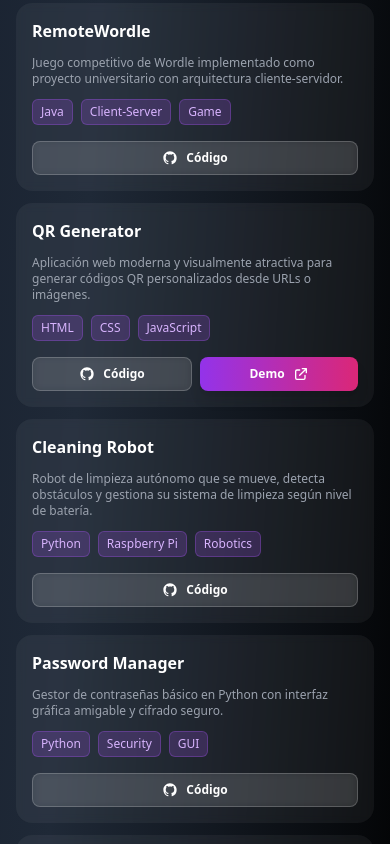
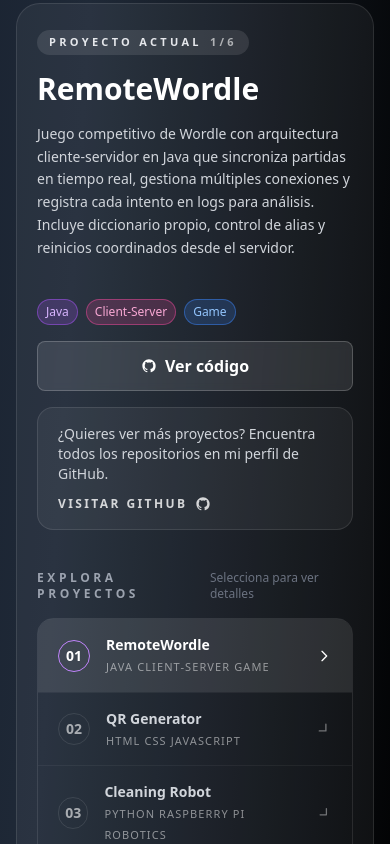
Before and after one commit to medinafdzz/Portfolio, a React (Vite) app: page / in a window 390 px wide. Shown: the part 4720-5564 px from the top of the page. Built offline with nearby package versions, Linux system fonts and the light colour scheme.

Commit message:
Ajuste grid e interfaz de los proyectos

```diff
--- a/src/components/Projects.jsx
+++ b/src/components/Projects.jsx
@@ -1,46 +1,53 @@
+import { useState } from 'react';
 import SectionTitle from './SectionTitle';
-import ProjectCard from './ProjectCard';
+import Badge from './Badge';
+import Button from './Button';
 
 function Projects() {
   const projects = [
     {
       title: "RemoteWordle",
-      description: "Juego competitivo de Wordle implementado como proyecto universitario con arquitectura cliente-servidor.",
+      description: "Juego competitivo de Wordle con arquitectura cliente-servidor en Java que sincroniza partidas en tiempo real, gestiona múltiples conexiones y registra cada intento en logs para análisis. Incluye diccionario propio, control de alias y reinicios coordinados desde el servidor.",
       tags: ["Java", "Client-Server", "Game"],
       github: "https://github.com/medinafdzz/RemoteWordle"
     },
     {
       title: "QR Generator",
-      description: "Aplicación web moderna y visualmente atractiva para generar códigos QR personalizados desde URLs o imágenes.",
+      description: "Aplicación web responsiva que genera códigos QR tanto desde URLs como a partir de imágenes subidas y alojadas en Imgur. Está construida solo con HTML, CSS y JavaScript, e integra animaciones ligeras y mensajes de estado para una experiencia clara.",
       tags: ["HTML", "CSS", "JavaScript"],
       github: "https://github.com/medinafdzz/QR-generator",
       demo: "https://medinafdzz.github.io/QR-generator"
     },
     {
       title: "Cleaning Robot",
-      description: "Robot de limpieza autónomo que se mueve, detecta obstáculos y gestiona su sistema de limpieza según nivel de batería.",
+      description: "Robot de limpieza autónomo compatible con Raspberry Pi que modela motores, sensores infrarrojos y sistema de baterías para reaccionar a obstáculos y zonas sucias. El Route Management System coordina la ruta en una cuadrícula y permite simular escenarios con pruebas automatizadas.",
       tags: ["Python", "Raspberry Pi", "Robotics"],
       github: "https://github.com/medinafdzz/cleaningrobotpy"
     },
     {
       title: "Password Manager",
-      description: "Gestor de contraseñas básico en Python con interfaz gráfica amigable y cifrado seguro.",
+      description: "Gestor de contraseñas en Python con interfaz Tkinter que cifra credenciales en tokens JWT y los persiste en PostgreSQL. Incluye carga de consultas SQL externas, máscaras de entrada y utilidades para importar o revelar tokens almacenados.",
       tags: ["Python", "Security", "GUI"],
       github: "https://github.com/medinafdzz/Password-manager"
     },
     {
       title: "Calculator",
-      description: "Aplicación simple con operaciones aritméticas básicas y funcionalidades adicionales con interfaz moderna.",
+      description: "Calculadora web con operaciones aritméticas, potencias, raíces y funciones de memoria, pensada para ejecutarse en navegadores sin dependencias. Ofrece cambio a modo oscuro y organización modular del código entre hojas de estilo y scripts reutilizables.",
       tags: ["HTML", "CSS", "JavaScript"],
       github: "https://github.com/medinafdzz/Calculator"
     },
     {
       title: "Commons DbUtils",
-      description: "Contribución al proyecto Apache Commons DbUtils usando herramientas de testing e incluyendo informes.",
+      description: "Contribución al proyecto Apache Commons DbUtils centrada en mejorar la calidad con pruebas generadas mediante Randoop, análisis de cobertura y benchmarking JMH. El trabajo incluye informes de seguridad, documentación y ajustes en el proceso de build Maven.",
       tags: ["Java", "Apache", "Database"],
       github: "https://github.com/medinafdzz/commons-dbutils"
     }
   ];
+
+  const tagPalette = ['purple', 'pink', 'blue', 'green', 'orange'];
+
+  const [activeProjectIndex, setActiveProjectIndex] = useState(0);
+  const activeProject = projects[activeProjectIndex];
 
   return (
     <div>
@@ -48,27 +55,120 @@ function Projects() {
         Proyectos Destacados
       </SectionTitle>
 
-      {/* Grid de proyectos con mejor adaptación para móviles */}
-      <div className="grid grid-cols-1 sm:grid-cols-2 lg:grid-cols-3 gap-3 xs:gap-4">
-        {projects.map((project, index) => (
-          <ProjectCard key={index} {...project} />
+      <div className="rounded-3xl border border-white/10 bg-white/5 px-5 xs:px-6 md:px-8 lg:px-10 py-6 md:py-10">
+        <div className="grid gap-10 lg:grid-cols-[1.3fr_1fr] lg:gap-12">
+          <div className="flex flex-col justify-between gap-10">
+            <div className="space-y-4">
+              <div className="inline-flex items-center gap-2 rounded-full bg-white/10 px-3 py-1 text-[11px] font-semibold uppercase tracking-[0.3em] text-gray-200">
+                Proyecto actual
+                <span className="text-white/60">{activeProjectIndex + 1}/{projects.length}</span>
+              </div>
+
+              <h3 className="text-3xl md:text-4xl font-bold text-white">{activeProject.title}</h3>
+              <p className="text-sm md:text-base leading-relaxed text-gray-300">
+                {activeProject.description}
+              </p>
+            </div>
+
+            <div className="space-y-4">
+              <div className="flex flex-wrap gap-2">
+                {activeProject.tags.map((tag, index) => (
+                  <Badge key={`${activeProject.title}-${tag}`} color={tagPalette[index % tagPalette.length]} size="sm">
+                    {tag}
+                  </Badge>
                 ))}
               </div>
 
-      {/* Call to action */}
-      <div className="mt-8 text-center">
-        <p className="text-gray-400 mb-4 text-sm">¿Quieres ver más proyectos?</p>
+              <div className="flex flex-col sm:flex-row sm:items-center gap-3">
+                <Button
+                  variant="secondary"
+                  size="md"
+                  className="sm:w-auto w-full"
+                  onClick={() => window.open(activeProject.github, '_blank', 'noopener,noreferrer')}
+                >
+                  <svg className="h-4 w-4" fill="currentColor" viewBox="0 0 24 24">
+                    <path fillRule="evenodd" d="M12 2C6.477 2 2 6.484 2 12.017c0 4.425 2.865 8.18 6.839 9.504.5.092.682-.217.682-.483 0-.237-.008-.868-.013-1.703-2.782.605-3.369-1.343-3.369-1.343-.454-1.158-1.11-1.466-1.11-1.466-.908-.62.069-.608.069-.608 1.003.07 1.531 1.032 1.531 1.032.892 1.53 2.341 1.088 2.91.832.092-.647.35-1.088.636-1.338-2.22-.253-4.555-1.113-4.555-4.951 0-1.093.39-1.988 1.029-2.688-.103-.253-.446-1.272.098-2.65 0 0 .84-.27 2.75 1.026A9.564 9.564 0 0112 6.844c.85.004 1.705.115 2.504.337 1.909-1.296 2.747-1.027 2.747-1.027.546 1.379.202 2.398.1 2.651.64.7 1.028 1.595 1.028 2.688 0 3.848-2.339 4.695-4.566 4.943.359.309.678.92.678 1.855 0 1.338-.012 2.419-.012 2.747 0 .268.18.58.688.482A10.019 10.019 0 0022 12.017C22 6.484 17.522 2 12 2z" clipRule="evenodd" />
+                  </svg>
+                  <span>Ver código</span>
+                </Button>
+
+                {activeProject.demo && (
+                  <Button
+                    variant="primary"
+                    size="md"
+                    className="sm:w-auto w-full"
+                    onClick={() => window.open(activeProject.demo, '_blank', 'noopener,noreferrer')}
+                  >
+                    <span>Ver demo</span>
+                    <svg className="h-4 w-4" fill="none" stroke="currentColor" viewBox="0 0 24 24">
+                      <path strokeLinecap="round" strokeLinejoin="round" strokeWidth={2} d="M10 6H6a2 2 0 00-2 2v10a2 2 0 002 2h10a2 2 0 002-2v-4M14 4h6m0 0v6m0-6L10 14" />
+                    </svg>
+                  </Button>
+                )}
+              </div>
+
+              <div className="rounded-2xl border border-white/10 bg-white/5 px-5 py-4 text-sm text-gray-300">
+                <p>
+                  ¿Quieres ver más proyectos? Encuentra todos los repositorios en mi perfil de GitHub.
+                </p>
                 <a
                   href="https://github.com/medinafdzz?tab=repositories"
                   target="_blank"
                   rel="noopener noreferrer"
-          className="inline-flex items-center gap-2 px-5 py-2.5 bg-white/10 hover:bg-white/20 text-white rounded-lg font-semibold transition-all duration-300 border border-white/20 hover:scale-105 text-sm"
+                  className="group mt-3 inline-flex items-center gap-2 text-xs font-semibold uppercase tracking-[0.2em] text-white/80 hover:text-purple-300"
                 >
-          <span>Ver en GitHub</span>
-          <svg className="w-4 h-4" fill="currentColor" viewBox="0 0 24 24">
+                  <span>Visitar GitHub</span>
+                  <svg className="w-4 h-4 transition-colors group-hover:text-purple-300" fill="currentColor" viewBox="0 0 24 24">
                     <path fillRule="evenodd" d="M12 2C6.477 2 2 6.484 2 12.017c0 4.425 2.865 8.18 6.839 9.504.5.092.682-.217.682-.483 0-.237-.008-.868-.013-1.703-2.782.605-3.369-1.343-3.369-1.343-.454-1.158-1.11-1.466-1.11-1.466-.908-.62.069-.608.069-.608 1.003.07 1.531 1.032 1.531 1.032.892 1.53 2.341 1.088 2.91.832.092-.647.35-1.088.636-1.338-2.22-.253-4.555-1.113-4.555-4.951 0-1.093.39-1.988 1.029-2.688-.103-.253-.446-1.272.098-2.65 0 0 .84-.27 2.75 1.026A9.564 9.564 0 0112 6.844c.85.004 1.705.115 2.504.337 1.909-1.296 2.747-1.027 2.747-1.027.546 1.379.202 2.398.1 2.651.64.7 1.028 1.595 1.028 2.688 0 3.848-2.339 4.695-4.566 4.943.359.309.678.92.678 1.855 0 1.338-.012 2.419-.012 2.747 0 .268.18.58.688.482A10.019 10.019 0 0022 12.017C22 6.484 17.522 2 12 2z" clipRule="evenodd" />
                   </svg>
                 </a>
+              </div>
+            </div>
+          </div>
+
+          <div className="flex flex-col">
+            <div className="flex items-center justify-between">
+              <p className="text-xs font-semibold uppercase tracking-[0.3em] text-gray-400">Explora proyectos</p>
+              <span className="text-xs text-gray-500">Selecciona para ver detalles</span>
+            </div>
+
+            <div className="mt-4 flex-1 overflow-hidden rounded-2xl border border-white/10">
+              <ul className="divide-y divide-white/5">
+                {projects.map((project, index) => {
+                  const isActive = index === activeProjectIndex;
+                  return (
+                    <li key={project.title}>
+                      <button
+                        type="button"
+                        onClick={() => setActiveProjectIndex(index)}
+                        className={`flex w-full items-center justify-between gap-4 px-5 py-4 text-left transition-colors ${isActive ? 'bg-white/10 text-white' : 'text-gray-300 hover:bg-purple-500/15 hover:text-white'}`}
+                        aria-pressed={isActive}
+                      >
+                        <div className="flex items-center gap-4">
+                          <span className={`flex h-8 w-8 items-center justify-center rounded-full border text-sm font-semibold ${isActive ? 'border-purple-400 text-white' : 'border-white/10 text-white/60'}`}>
+                            {String(index + 1).padStart(2, '0')}
+                          </span>
+                          <div>
+                            <p className="text-sm font-semibold">{project.title}</p>
+                            <div className="mt-1 flex flex-wrap gap-1 text-[11px] uppercase tracking-widest text-white/50">
+                              {project.tags.slice(0, 3).map((tag) => (
+                                <span key={`${project.title}-${tag}`}>{tag}</span>
+                              ))}
+                            </div>
+                          </div>
+                        </div>
+
+                        <svg className={`h-4 w-4 transition-transform ${isActive ? 'rotate-0 text-white' : 'rotate-45 text-white/40'}`} fill="none" stroke="currentColor" viewBox="0 0 24 24">
+                          <path strokeLinecap="round" strokeLinejoin="round" strokeWidth={2} d="M9 5l7 7-7 7" />
+                        </svg>
+                      </button>
+                    </li>
+                  );
+                })}
+              </ul>
+            </div>
+          </div>
+        </div>
       </div>
     </div>
   );
```
Lines whose indentation alone changed are shown as unchanged.
